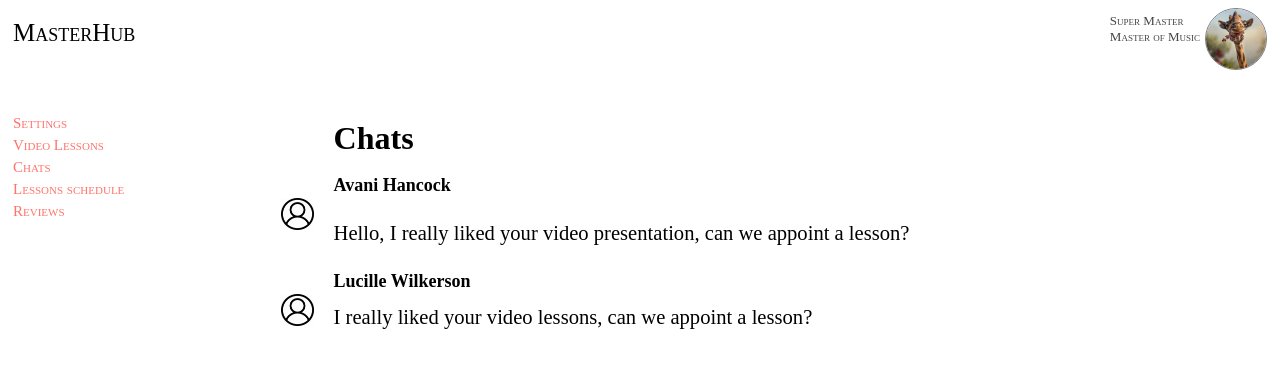
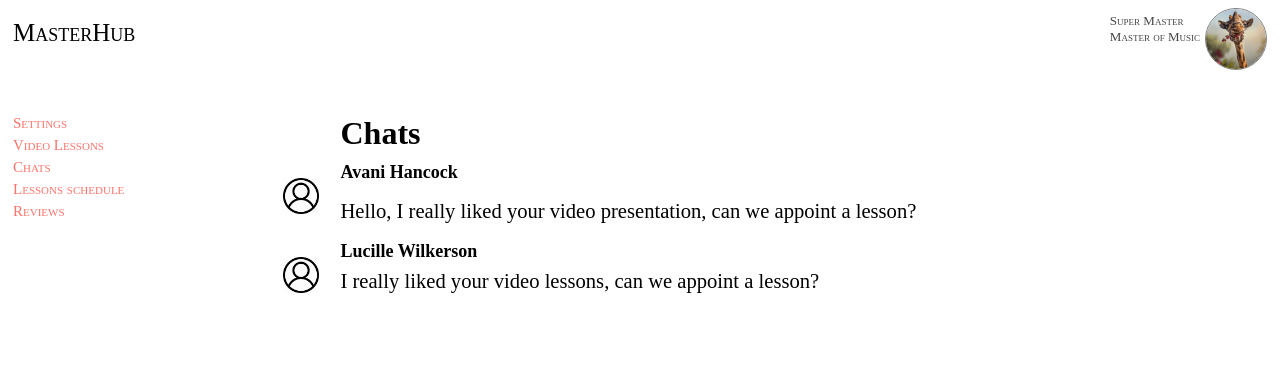
Before and after one commit to technoZoomers/MasterHubFrontend, a Vue app: page /account/chats in a window 1280 px wide. Shown: the top 368 px of the page. Built offline with nearby package versions, Linux system fonts and the light colour scheme.

Commit message:
Grid containers sizes were defined

```diff
--- a/src/components/Chats.vue
+++ b/src/components/Chats.vue
@@ -132,9 +132,8 @@ textarea {
   display: grid;
   grid-template-rows: 10% 65% 25%;
   grid-template-columns: 8% 74% 18%;
-  width: 90%;
-  /*TODO*/
-  height: 800px;
+  height: calc(70vh + 100px);
+  width: calc(70vw + 100px);
 }
 
 .container-messages {
@@ -143,9 +142,8 @@ textarea {
   display: grid;
   grid-template-rows: 7% repeat(var(--chat-elements), 12%);
   grid-template-columns: 8% 70% 22%;
-  width: 90%;
-  /*TODO*/
-  height: 800px;
+  height: calc(70vh + 100px);
+  width: calc(70vw + 100px);
 }
 
 .chat-header {
--- a/src/components/Content.vue
+++ b/src/components/Content.vue
@@ -17,7 +17,6 @@ export default {
 
 .content{
   width: 80%;
-  height: 800px;
   display: flex;
 }
 
--- a/src/components/MasterVideos.vue
+++ b/src/components/MasterVideos.vue
@@ -84,12 +84,8 @@ export default {
   display: grid;
   grid-template-columns: 5% 22% 8% 10% 22% 8% 8% 17%;
   grid-template-rows: 10% 22% 6% 4% 8% 10% 22% 6% 4% 8%;
-  /*
-  height: 800px;
-  width: 1100px;
-  */
-  height: 100%;
-  width: 100%;
+  height: calc(70vh + 100px);
+  width: calc(70vw + 100px);
 }
 
 .page-text {
```
